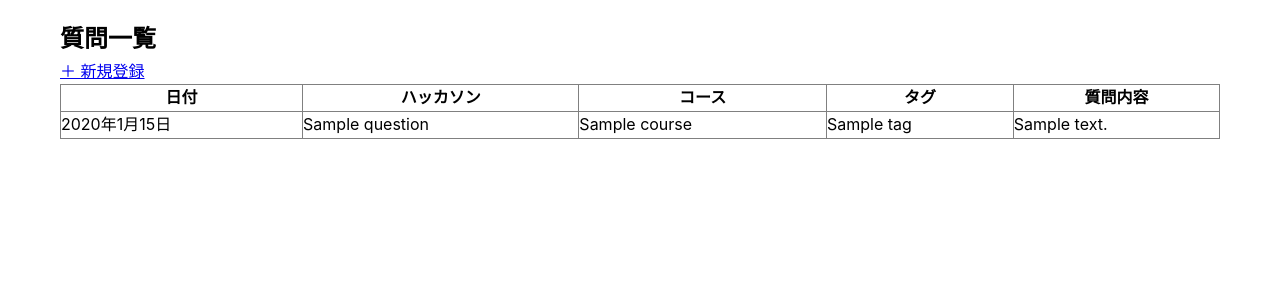
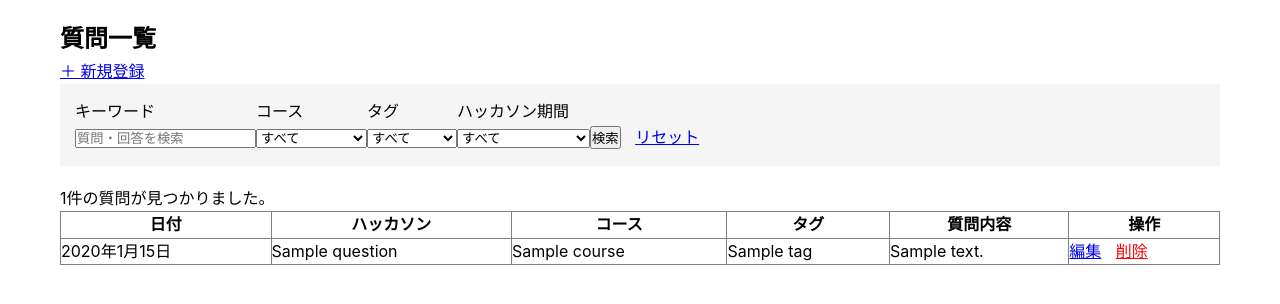
Before and after one commit to Koujirou513/mentoring-log, a Django app: template records/templates/records/question_list.html in a window 1280 px wide. Shown: the part 69-373 px from the top of the page. Run offline with Django 5.2, Linux system fonts and the light colour scheme; tables that the repository leaves empty hold one stand-in row (values such as "Sample post"); the template is opened without the code that fills it: values that come from a table or form of the project are taken from there, most other values are stand-ins (such as "Sample title", 1, 10 or a date in 2020).

Commit message:
検索機能追加

```diff
--- a/records/templates/records/question_list.html
+++ b/records/templates/records/question_list.html
@@ -7,7 +7,49 @@
 
 <p><a href="{% url 'records:question_create' %}">＋ 新規登録</a></p>
 
+<!-- 検索フォーム -->
+<form method="get" style="background: #f5f5f5; padding: 15px; margin-bottom: 20px;">
+    <div style="display: flex; gat: 15px; flex-wrap: wrap;">
+        <div>
+            <label>キーワード</label><br>
+            <input type="text" name="keyword" value="{{ request.GET.keyword }}" placeholder="質問・回答を検索">
+        </div>
+        <div>
+            <label>コース</label><br>
+            <select name="course">
+                <option value="">すべて</option>
+                {% for course in courses %}
+                    <option value="{{ course.id }}" {% if request.GET.course == course.id|stringformat:"d" %}selected{% endif %}>{{ course.name }}</option>
+                {% endfor %}
+            </select>
+        </div>
+        <div>
+            <label>タグ</label><br>
+            <select name="tag">
+                <option value="">すべて</option>
+                {% for tag in tags %}
+                    <option value="{{ tag.id }}" {% if request.GET.tag == tag.id|stringformat:"d" %}selected{% endif %}>{{ tag.name }}</option>
+                {% endfor %}
+            </select>
+        </div>
+        <div>
+            <label>ハッカソン期間</label><br>
+            <select name="hackathon">
+                <option value="">すべて</option>
+                {% for hackathon in hackathons %}
+                    <option value="{{ hackathon }}" {% if request.GET.hackathon == hackathon %}selected{% endif %}>{{ hackathon }}</option>
+                {% endfor %}
+            </select>
+        </div>
+        <div style="align-self: flex-end;">
+            <button type="submit">検索</button>
+            <a href="{% url 'records:question_list' %}" style="margin-left: 10px;">リセット</a>
+        </div>
+    </div>
+</form>
+
 {% if questions %}
+<p>{{ questions|length }}件の質問が見つかりました。</p>
 <table border="1" style="border-collapse: collapse; width: 100%;">
     <thead>
         <tr>
@@ -16,6 +58,7 @@
             <th>コース</th>
             <th>タグ</th>
             <th>質問内容</th>
+            <th>操作</th>
         </tr>
     </thead>
     <tbody>
@@ -30,6 +73,10 @@
                 {% endfor %}
             </td>
             <td>{{ question.question_content|truncatechars:50 }}</td>
+            <td>
+                <a href="{% url 'records:question_edit' question.pk %}">編集</a>
+                <a href="{% url 'records:question_delete' question.pk %}" style="color: red; margin-left: 10px;">削除</a>
+            </td>
         </tr>
         {% endfor %}
     </tbody>
--- a/records/urls.py
+++ b/records/urls.py
@@ -6,4 +6,6 @@ app_name = 'records'
 urlpatterns = [
     path('', views.QuestionListView.as_view(), name='question_list'),
     path('create/', views.QuestionCreateView.as_view(), name='question_create'),
+    path('<int:pk>/edit/', views.QuestionUpdateView.as_view(), name='question_edit'),
+    path('<int:pk>/delete/', views.QuestionDeleteView.as_view(), name='question_delete'),
 ]
```
Also changed, not shown: records/templates/records/question_confirm_delete.html (added, +21 -0 lines), records/views.py (+49 -2 lines).
